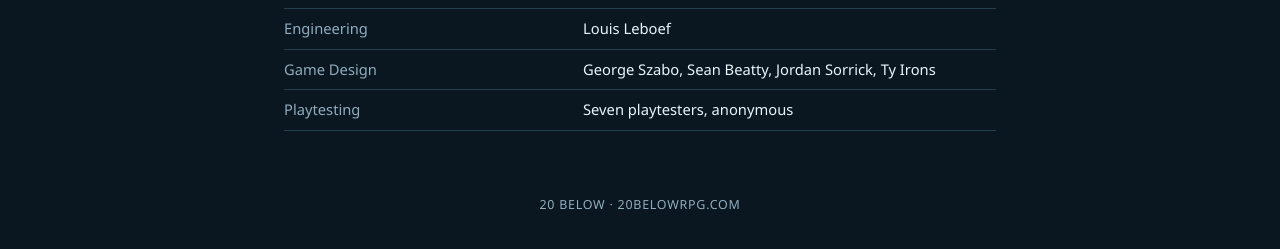
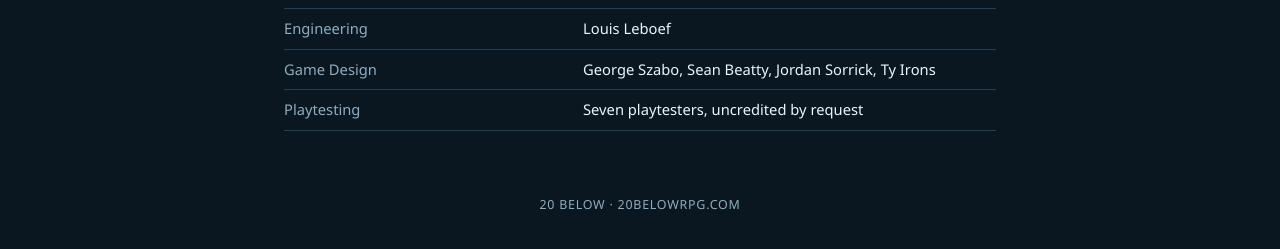
Before and after one commit to feralucce/20_Below, a Jekyll site: the page built from docs/case-study-ai-workflow.html, in a window 1280 px wide and 900 px high, scrolled down 2508 px. Shown: the part 605-854 px from the top of the window. Built offline with Jekyll 4.4.1, drawn with Linux system fonts in a browser that asks for light colours.

Commit message:
Credit the playtesters as uncredited by request
Co-Authored-By: Claude Opus 5.5 <noreply@anthropic.com>

```diff
--- a/docs/case-study-ai-workflow.html
+++ b/docs/case-study-ai-workflow.html
@@ -110,7 +110,7 @@
     <tr><td>Language</td><td>Rilla Scarberry</td></tr>
     <tr><td>Engineering</td><td>Louis Leboef</td></tr>
     <tr><td>Game Design</td><td>George Szabo, Sean Beatty, Jordan Sorrick, Ty Irons</td></tr>
-    <tr><td>Playtesting</td><td>Seven playtesters, anonymous</td></tr>
+    <tr><td>Playtesting</td><td>Seven playtesters, uncredited by request</td></tr>
   </table>
 
   <footer>20 Below &middot; 20belowrpg.com</footer>
```
